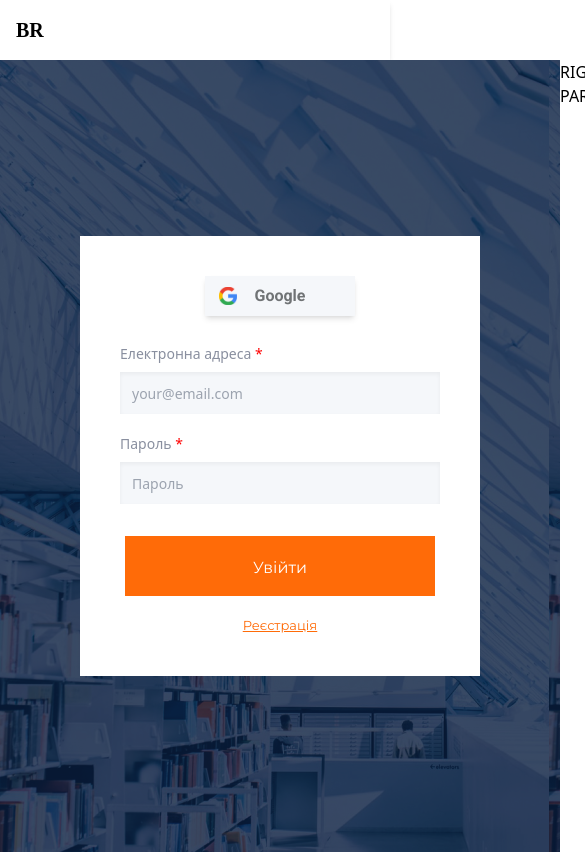
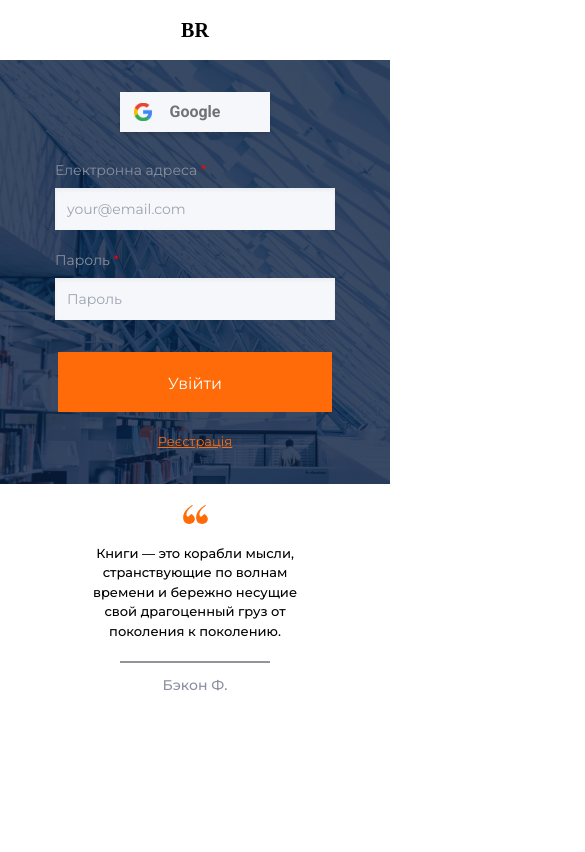
Before and after one commit to Goldenrash-lab/books-reading-app, a React (Vite) app: page /books-reading-app/login in a window 390 px wide. Shown: the top 852 px of the page, 585 px wide, since content can reach past the window. Built offline with nearby package versions, Linux system fonts and the light colour scheme.

Commit message:
style + responsive login page

```diff
--- a/src/components/LoginForm/LoginForm.jsx
+++ b/src/components/LoginForm/LoginForm.jsx
@@ -3,8 +3,8 @@ import GoogleIcon from "../../images/GoogleIcon";
 
 const LoginForm = () => {
   return (
-    <div className="py-44 px-20 z-10 ">
-      <form className="flex flex-col bg-[white] p-10 justify-center items-center">
+    <div className="tablet:py-[64px] tablet:px-[185px] desktop:py-44 desktop:px-20 z-10 flex justify-center items-center">
+      <form className="flex flex-col tablet:bg-[white] py-[32px] tablet:p-10 justify-center items-center  ">
         <button
           className="flex relative justify-center mb-7 items-center text-base shadow-md  w-[150px] h-10 bg-[#F5F7FA] font-[Roboto] font-bold text-[#707375]"
           type="button"
@@ -17,7 +17,7 @@ const LoginForm = () => {
             Електронна адреса <span className="text-[red]">*</span>
           </div>
           <input
-            className="w-80 p-3 h-[42px] bg-[#F5F7FA] shadow-inner"
+            className="w-[280px] tablet:w-80 p-3 h-[42px] bg-[#F5F7FA] shadow-inner"
             name="email"
             type="text"
             placeholder="your@email.com"
@@ -28,14 +28,14 @@ const LoginForm = () => {
             Пароль <span className="text-[red]">*</span>
           </div>
           <input
-            className="w-80 p-3 h-[42px] bg-[#F5F7FA] shadow-inner"
+            className="w-[280px] tablet:w-80 p-3 h-[42px] bg-[#F5F7FA] shadow-inner"
             name="password"
             type="text"
             placeholder="Пароль"
           />
         </label>
         <button
-          className=" py-5 px-32 h-[60px] mb-5 bg-[#FF6B08] text-[white] font-[Montserrat]"
+          className="py-[20px] px-[110px] tablet:py-5 tablet:px-32 h-[60px] mb-5 bg-[#FF6B08] text-[white] font-[Montserrat]"
           type="submit"
         >
           Увійти
--- /dev/null
+++ b/src/images/QuotesIcon.jsx
@@ -0,0 +1,16 @@
+import * as React from "react";
+const QuotesIcon = (props) => (
+  <svg
+    xmlns="http://www.w3.org/2000/svg"
+    width={25}
+    height={20}
+    fill="none"
+    {...props}
+  >
+    <path
+      fill="#FF6B08"
+      d="m22.22.905.622.966c-4.278 2.806-6.417 5.612-6.417 8.418 0 1.426.62 2.254 1.863 2.484l2.898-2.691c.92.322 1.748.92 2.484 1.794.782.828 1.173 1.909 1.173 3.243 0 1.334-.53 2.484-1.587 3.45-1.058.92-2.461 1.38-4.21 1.38-1.701 0-3.127-.575-4.277-1.725-1.104-1.196-1.656-2.829-1.656-4.899 0-4.508 3.036-8.648 9.108-12.42ZM9.25.905l.62.966c-4.277 2.806-6.416 5.612-6.416 8.418 0 1.426.62 2.254 1.863 2.484l2.898-2.691c.92.322 1.748.92 2.484 1.794.782.828 1.173 1.909 1.173 3.243 0 1.334-.53 2.484-1.587 3.45-1.058.92-2.461 1.38-4.21 1.38-1.701 0-3.127-.575-4.277-1.725C.693 17.028.14 15.395.14 13.325c0-4.508 3.036-8.648 9.108-12.42Z"
+    />
+  </svg>
+);
+export default QuotesIcon;
--- a/src/pages/LoginPage.jsx
+++ b/src/pages/LoginPage.jsx
@@ -1,24 +1,36 @@
-import React from "react";
-import LoginBG from "../images/loginBG.jpg";
-import LoginBGoverlay from "../images/loginBGoverlay.jpg";
 import LoginForm from "../components/LoginForm/LoginForm";
+import QuotesIcon from "../images/QuotesIcon";
 const LoginPage = () => {
   return (
     <div className="max-w-screen-xl mx-auto">
       <header className="shadow-md">
-        <span
-          className="p-4 inline-block  font-extrabold text-blue-950 text-xl font-[Abril-Fatface]"
-          href="#"
-        >
-          BR
-        </span>
+        <div className="px-4 tablet:px-8 desktop:px-4 text-center tablet:text-left">
+          <span
+            className="py-4 inline-block  font-extrabold text-blue-950 text-xl font-[Abril-Fatface] "
+            href="#"
+          >
+            BR
+          </span>
+        </div>
       </header>
-      <div className="flex">
-        <div className="flex items-center bg-[url('./src/images/loginBG.jpg')] relative">
+      <div className="flex flex-col desktop:flex-row">
+        <div className="flex justify-center mb-[20px] tablet:mb-[64px] desktop:mb-0 bg-no-repeat bg-center bg-cover items-center bg-[url('./src/images/loginBG.jpg')] relative">
           <div className="z-0 bg-overlayColor opacity-80 absolute left-0 top-0 w-full h-full "></div>
           <LoginForm />
         </div>
-        <div>RIGHT PART</div>
+        <div className="flex flex-col justify-center items-center w-full mb-[16px] tablet:mb-[71px] desktop:mb-[0px]">
+          <div className="flex flex-col justify-center items-center max-w-[229px] tablet:max-w-[397px]">
+            <QuotesIcon />
+            <blockquote className="font-medium text-[13px] tablet:text-[24px] mt-[20px] mb-[20px] text-center">
+              Книги — это корабли мысли, странствующие по волнам времени и
+              бережно несущие свой драгоценный груз от поколения к поколению.{" "}
+            </blockquote>
+            <div className="border-b-2 border-[#242A37] w-[150px] h-[1px] opacity-50 mb-[12px]"></div>
+            <p className="text-[14px] tablet:text-[20px] text-[#898F9F] font-medium">
+              Бэкон Ф.
+            </p>
+          </div>
+        </div>
       </div>
     </div>
   );
--- a/tailwind.config.js
+++ b/tailwind.config.js
@@ -1,10 +1,21 @@
+import defaultTheme from "tailwindcss/defaultTheme";
+
 /** @type {import('tailwindcss').Config} */
 export default {
   content: ["./index.html", "./src/**/*.{js,jsx}"],
   theme: {
+    screens: {
+      mobile: "320px",
+      tablet: "768px",
+      desktop: "1280px",
+      xl: "1440px",
+    },
     extend: {
       backgroundImage: {
         "login-bg": "url('./src/images/loginBGoverlay.jpg')",
+      },
+      fontFamily: {
+        sans: ['"Montserrat"', ...defaultTheme.fontFamily.sans],
       },
     },
     colors: {
```
